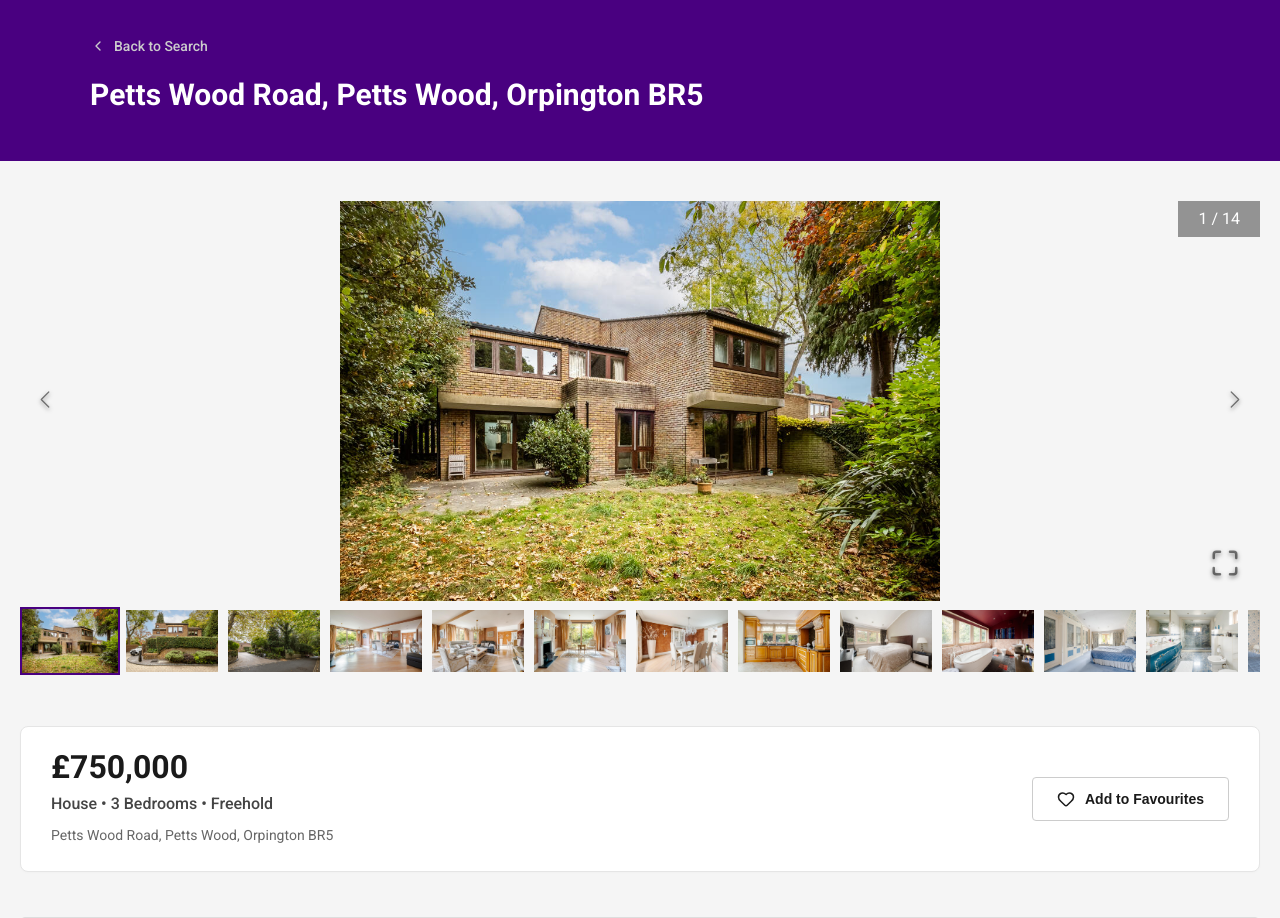
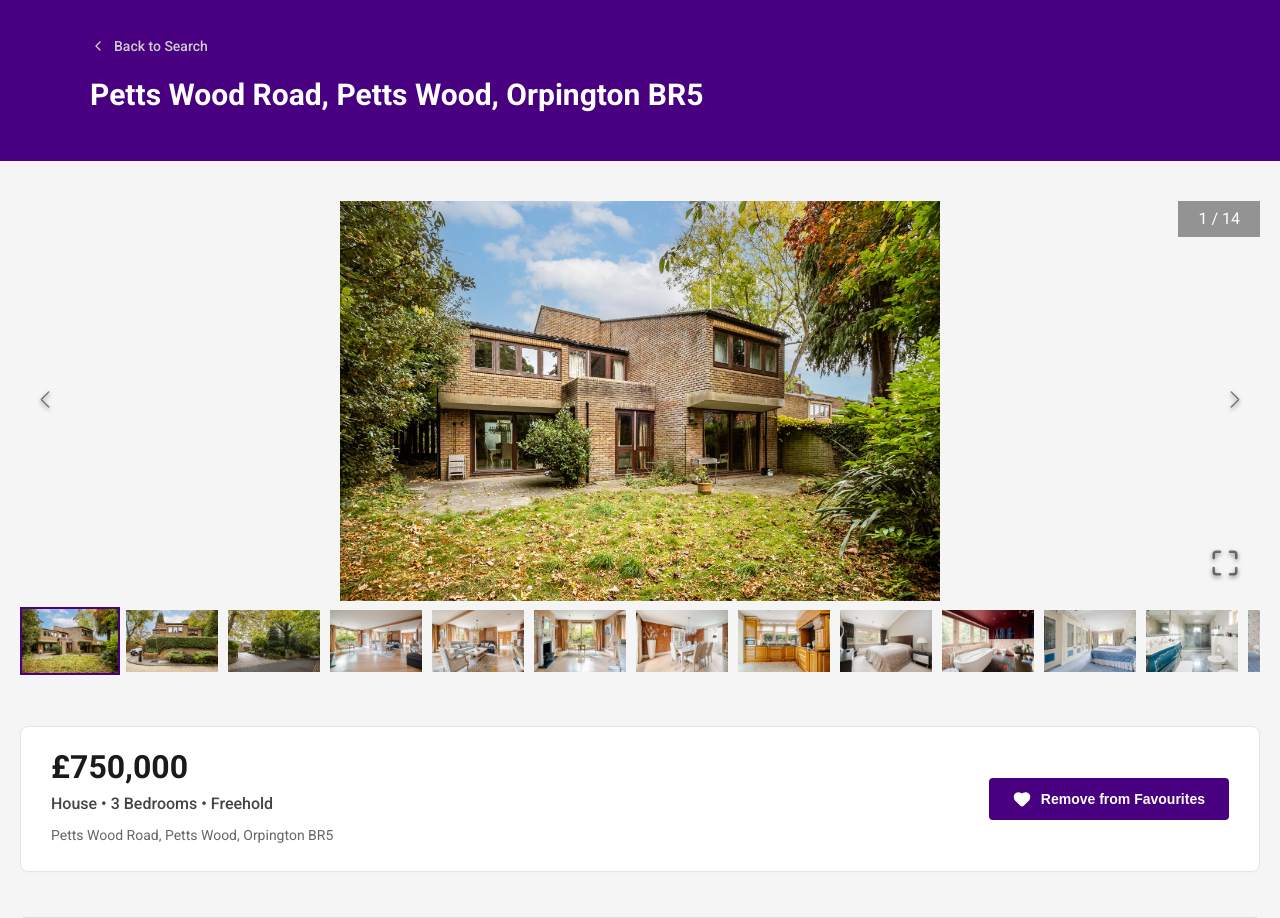
Before and after one commit to shenukamilan/urban-pulse, a React (Vite) app: page /property/prop1 in a window 1280 px wide. Shown: the top 918 px of the page. Built offline with nearby package versions, Linux system fonts and the light colour scheme.

Commit message:
Revert "Add favorites functionality to property pages"
This reverts commit aece1ae914252996d5f9d172af03cc1ccfe9b6c5.

```diff
--- a/src/App.jsx
+++ b/src/App.jsx
@@ -3,26 +3,15 @@ import Header from './components/Header/header'
 import Footer from './components/Footer/Footer'
 import SearchPage from './pages/SearchPage/SearchPage';
 import PropertyPage from './pages/PropertyPage/PropertyPage';
-import { useState } from 'react';
 
 function App() {
-
-  const [favorites, setFavorites] = useState([]);
-
-  const toggleFavorite = (id) => {
-    if (favorites.includes(id)) {
-      setFavorites(favorites.filter(favId => favId !== id)); // Remove
-    } else {
-      setFavorites([...favorites, id]); // Add
-    }
-  };
 
   return (
     <>
       <BrowserRouter>
         <Routes>
-          <Route path='/' element={<SearchPage favorites={favorites} onToggleFavorite={toggleFavorite} />} />
-          <Route path='/property/:id' element={<PropertyPage favorites={favorites} onToggleFavorite={toggleFavorite} />} />
+          <Route path='/' element={<SearchPage />} />
+          <Route path='/property/:id' element={<PropertyPage />} />
         </Routes>
         <Footer />
       </BrowserRouter>
--- a/src/components/PropertyCard/PropertyCard.jsx
+++ b/src/components/PropertyCard/PropertyCard.jsx
@@ -3,13 +3,11 @@ import { Heart, MapPin, BedDouble } from 'lucide-react';
 import './PropertyCard.css';
 import { Link } from 'react-router-dom';
 
-const PropertyCard = ({ property, isFavorite, onToggleFavorite }) => {
+const PropertyCard = ({ property }) => {
 
   const handleFavoriteClick = (e) => {
     e.preventDefault(); // Prevents the Link navigation
     e.stopPropagation(); // Stops the click from bubbling up
-    onToggleFavorite(property.id);
-
   };
 
   return (
@@ -19,11 +17,7 @@ const PropertyCard = ({ property, isFavorite, onToggleFavorite }) => {
           <div className="prop-image-wrapper">
             <img src={property.images[0]} alt={property.type} className="prop-image" />
             <button className="heart-btn" onClick={handleFavoriteClick}>
-              <Heart
-                size={20}
-                fill={isFavorite ? "#490080" : "transparent"}
-                color={isFavorite ? "#490080" : "currentColor"}
-              />
+              <Heart size={20} />
             </button>
           </div>
 
--- a/src/components/PropertyInfoBar/PropertyInfoBar.jsx
+++ b/src/components/PropertyInfoBar/PropertyInfoBar.jsx
@@ -2,7 +2,7 @@ import React from 'react';
 import { Heart } from 'lucide-react';
 import './PropertyInfoBar.css';
 
-const PropertyInfoBar = ({ property, isFavourite, onToggleFavorite }) => {
+const PropertyInfoBar = ({ property, isFavourite }) => {
 
     return (
         <section className="info-bar-container">
@@ -22,7 +22,7 @@ const PropertyInfoBar = ({ property, isFavourite, onToggleFavorite }) => {
             <div className="info-right-content">
                 <button
                     className={`info-fav-btn ${isFavourite ? 'active' : ''}`}
-                    onClick={() => onToggleFavorite(property.id)}
+                    onClick={() => console.log("clicked")}
                 >
                     <Heart
                         size={18}
--- a/src/pages/PropertyPage/PropertyPage.jsx
+++ b/src/pages/PropertyPage/PropertyPage.jsx
@@ -10,7 +10,7 @@ import { useEffect } from 'react';
 import Header from '../../components/Header/header';
 
 
-const PropertyPage = ({ favorites, onToggleFavorite }) => {
+const PropertyPage = () => {
 
   const { id } = useParams();
 
@@ -45,9 +45,7 @@ const PropertyPage = ({ favorites, onToggleFavorite }) => {
         />
         <PropertyInfoBar
           property={currentProperty}
-          isFavourite={favorites.includes(currentProperty.id)}
-          onToggleFavorite = {onToggleFavorite}
-
+          isFavourite={true}
         />
         <PropertyTabs
           property={currentProperty}
--- a/src/pages/SearchPage/SearchPage.jsx
+++ b/src/pages/SearchPage/SearchPage.jsx
@@ -6,8 +6,7 @@ import propertiesData from "../../data/properties.json";
 import FavouritesSidebar from '../../components/FavouritesSidebar/FavouritesSidebar';
 import Header from '../../components/Header/header';
 
-const SearchPage = ({ favorites, onToggleFavorite }) => {
-
+const SearchPage = () => {
     const [filters, setfilters] = useState({
         type: null,
         minPrice: '',
@@ -70,7 +69,7 @@ const SearchPage = ({ favorites, onToggleFavorite }) => {
                     <div className="properties-grid">
                         {filteredProperties.length > 0 ? (
                             filteredProperties.map((property) => (
-                                <PropertyCard key={property.id} property={property} isFavorite={favorites.includes(property.id)} onToggleFavorite={onToggleFavorite} />
+                                <PropertyCard key={property.id} property={property} />
                             ))
                         ) : (
                             <div className="no-results-state">
@@ -81,7 +80,7 @@ const SearchPage = ({ favorites, onToggleFavorite }) => {
                     </div>
                 </div>
 
-                {/* SIDEBAR FOR FAVOURITES*/}
+                {/* SIDEBAR FOR FAVOURITES (Reserved Space) */}
                 <aside className="search-sidebar-placeholder">
                     <FavouritesSidebar />
                 </aside>
```
